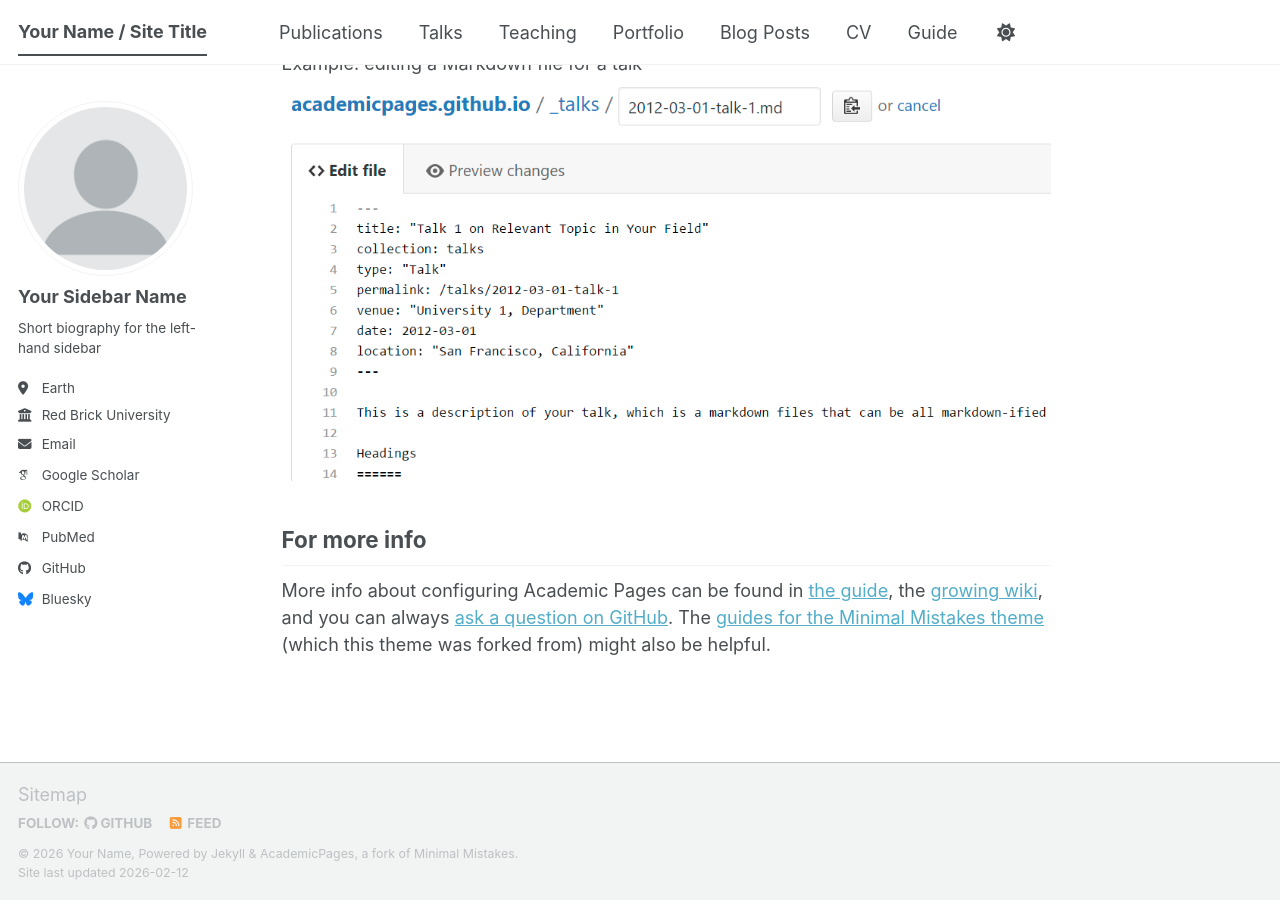
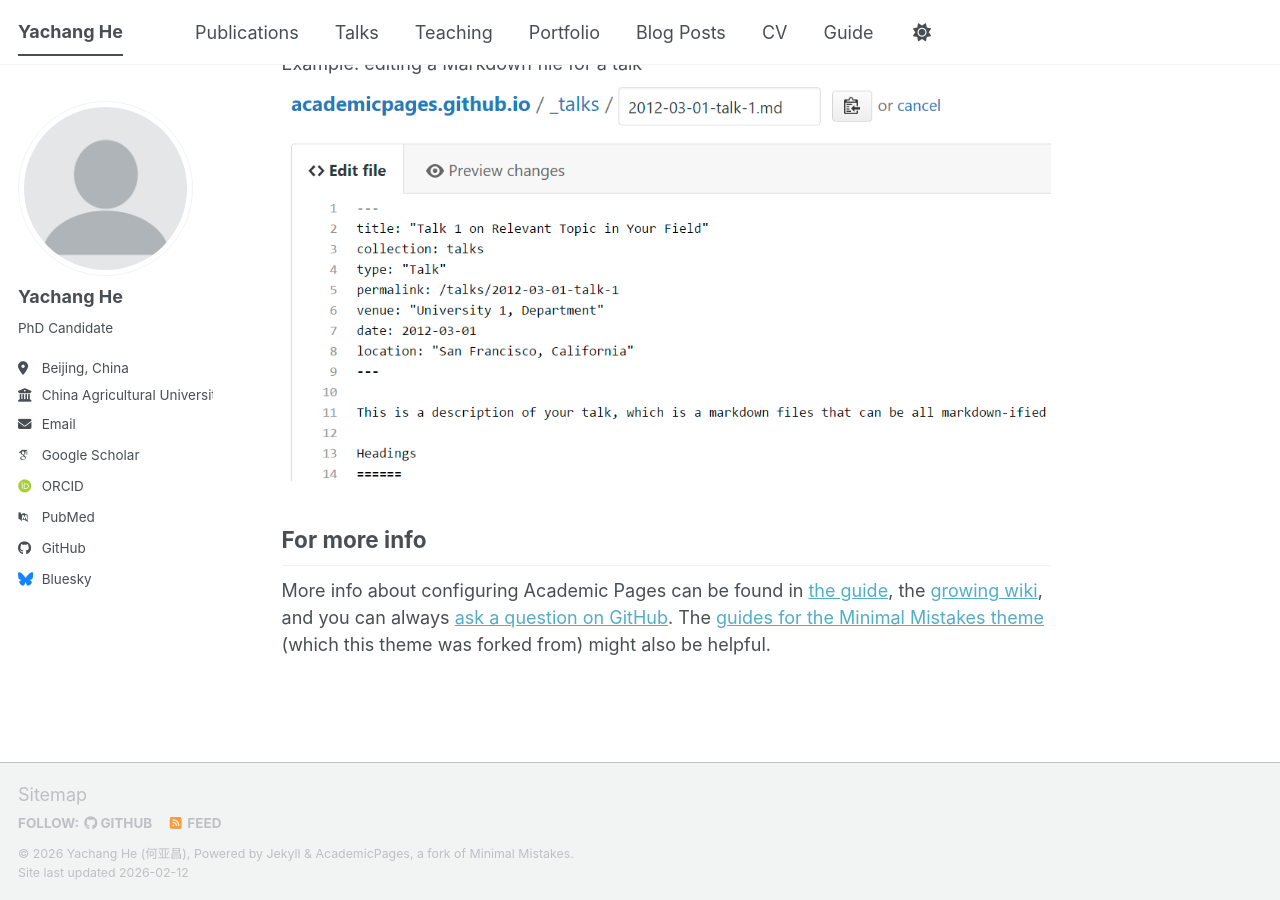
Before and after one commit to YachangHe/yachanghe.github.io, a Jekyll site: the page built from _pages/about.md, in a window 1280 px wide and 900 px high, scrolled down 2720 px. Built offline with Jekyll 4.4.1, drawn with Linux system fonts in a browser that asks for light colours; some web fonts are replaced; a script bundle is joined from its source files by our own code; library files that are not in the unit come from our copies.

Commit message:
Update _config.yml

```diff
--- a/_config.yml
+++ b/_config.yml
@@ -9,11 +9,11 @@
 # Basic Site Settings
 locale                   : "en-US"
 site_theme               : "default" # The available themes options are "default", "air", "sunrise", "mint", "dirt" and "contrast"
-title                    : "Your Name / Site Title"
+title                    : "Yachang He"
 title_separator          : "-"
-name                     : &name "Your Name"
-description              : &description "Your Name's academic portfolio"   # Update this with a general description of your site, this is the default if not overridden by a page
-url                      : https://academicpages.github.io # The base hostname & protocol for your site e.g. "https://[your GitHub username].github.io",
+name                     : &name "Yachang He (何亚昌)"
+description              : &description "PhD Candidate in Remote Sensing at China Agricultural University (CAU)"   # Update this with a general description of your site, this is the default if not overridden by a page
+url                      : "https://yachanghe.github.io" # The base hostname & protocol for your site e.g. "https://[your GitHub username].github.io",
                                                            # or if you already have some other page hosted on Github then use "https://[your GitHub username].github.io/[Your Repo Name]"
 baseurl                  : "" # the subpath of your site, e.g. "/blog"
 repository               : "academicpages/academicpages.github.io"
@@ -24,13 +24,13 @@ repository               : "academicpages/academicpages.github.io"
 author:
   # Biographic information
   avatar           : "profile.png"
-  name             : "Your Sidebar Name"
+  name             : "Yachang He"
   pronouns         : # example: "she/her"
-  bio              : "Short biography for the left-hand sidebar"
-  location         : "Earth"
-  employer         : "Red Brick University"
+  bio              : "PhD Candidate"
+  location         : "Beijing, China"
+  employer         : "China Agricultural University (CAU)"
   uri              : # URL
-  email            : "none@example.org"
+  email            : "clsthyc@cau.edu.cn"
 
   # Academic websites
   academia         : # URL
```
